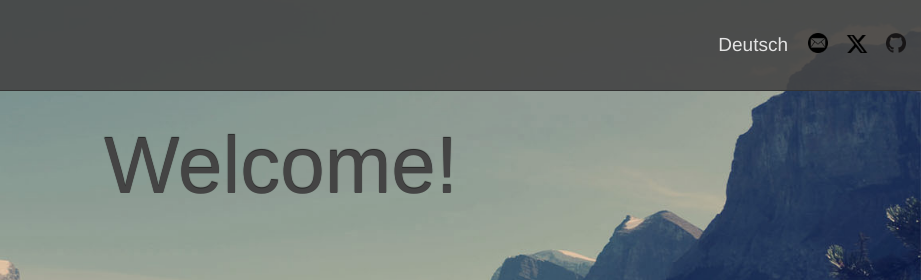
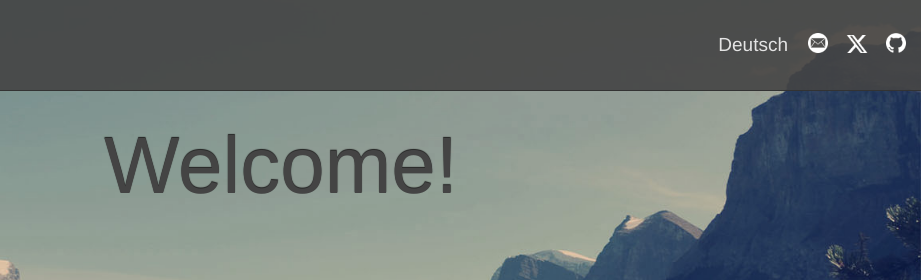
Before and after one commit to oklemenz/Website, a website: page index.html in a window 1280 px wide. Shown: the top 280 px of the page, 359-1280 px from the left. Drawn offline with Linux system fonts and the dark colour scheme.

Commit message:
Update style.css

```diff
--- a/css/style.css
+++ b/css/style.css
@@ -1685,6 +1685,18 @@ a.marker_link:hover {
 	.ios_icon_mask_rect {
 		background-image: url("../images/mask_rect_200_dark.png");
 	}
+
+	.mail_marker {
+        filter: brightness(0) invert(1);
+    }
+
+	.x_marker {
+        filter: brightness(0) invert(1);
+    }
+
+	.github_marker {
+        filter: brightness(0) invert(1);
+    }
 }
 
 @media (prefers-color-scheme: dark) and (max-width: 568px) {
```
